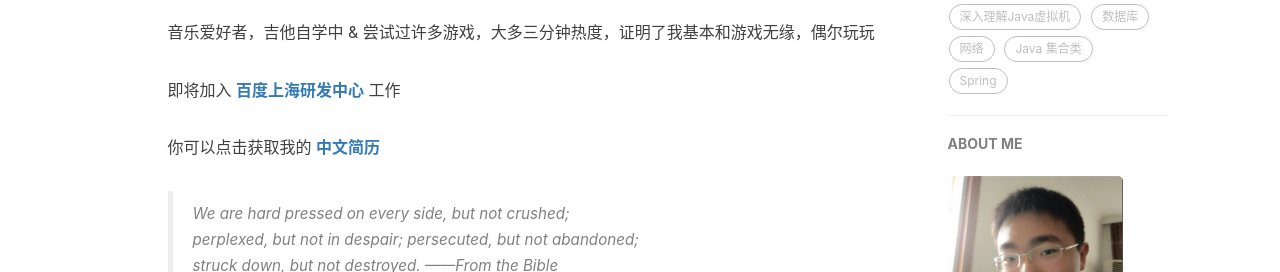
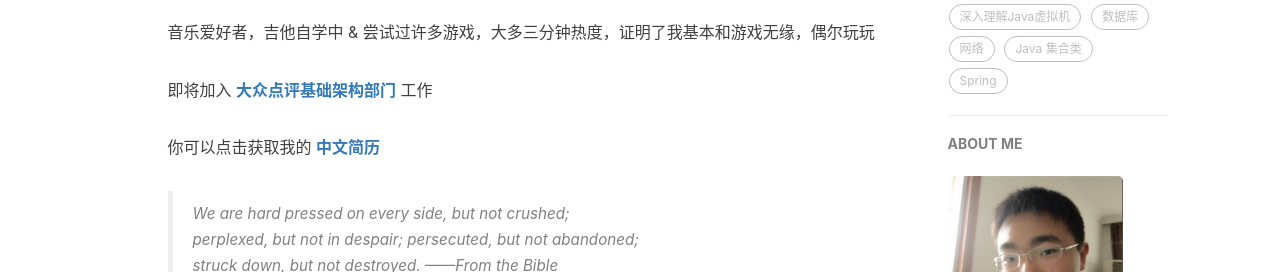
Before and after one commit to jiayangchen/jiayangchen.github.io, a Jekyll site: the page built from about.html, in a window 1280 px wide. Shown: the part 706-978 px from the top of the page. Built offline with Jekyll 4.4.1, drawn with Linux system fonts in a browser that asks for light colours; nearby versions of some CDN libraries; comment, search, counter and statistics services are not loaded.

Commit message:
update my company

```diff
--- a/about.html
+++ b/about.html
@@ -24,7 +24,7 @@ header-img: "img/about_bg.jpg"
     喜爱 电影 &amp; 足球，<a href="http://fc.suning.com/" target="_blank"><b>江苏苏宁</b></a>球迷 &amp; <strong>看闲书，认为阅读是一件有趣的、需要坚持的事</strong></p>
 
     <p>音乐爱好者，吉他自学中 &amp; 尝试过许多游戏，大多三分钟热度，证明了我基本和游戏无缘，偶尔玩玩</p>
-    <p> 即将加入 <a href="http://www.baidu.com/" target="_blank"><b>百度上海研发中心</b></a> <!--和 <a href="http://www.cmbchina.com/" target="_blank"><b>招商银行信用卡中心</b></a> -->工作</p>
+    <p> 即将加入 <a href="https://tech.meituan.com/about" target="_blank"><b>大众点评基础架构部门</b></a> 工作</p>
     <p>你可以点击获取我的<a href="" target="_blank">&nbsp;<b>中文简历</b></a></p>
 
     <blockquote><p>We are hard pressed on every side, but not crushed;<br>
```
Also changed, not shown: other parts of about.html (+1 -1 lines).
